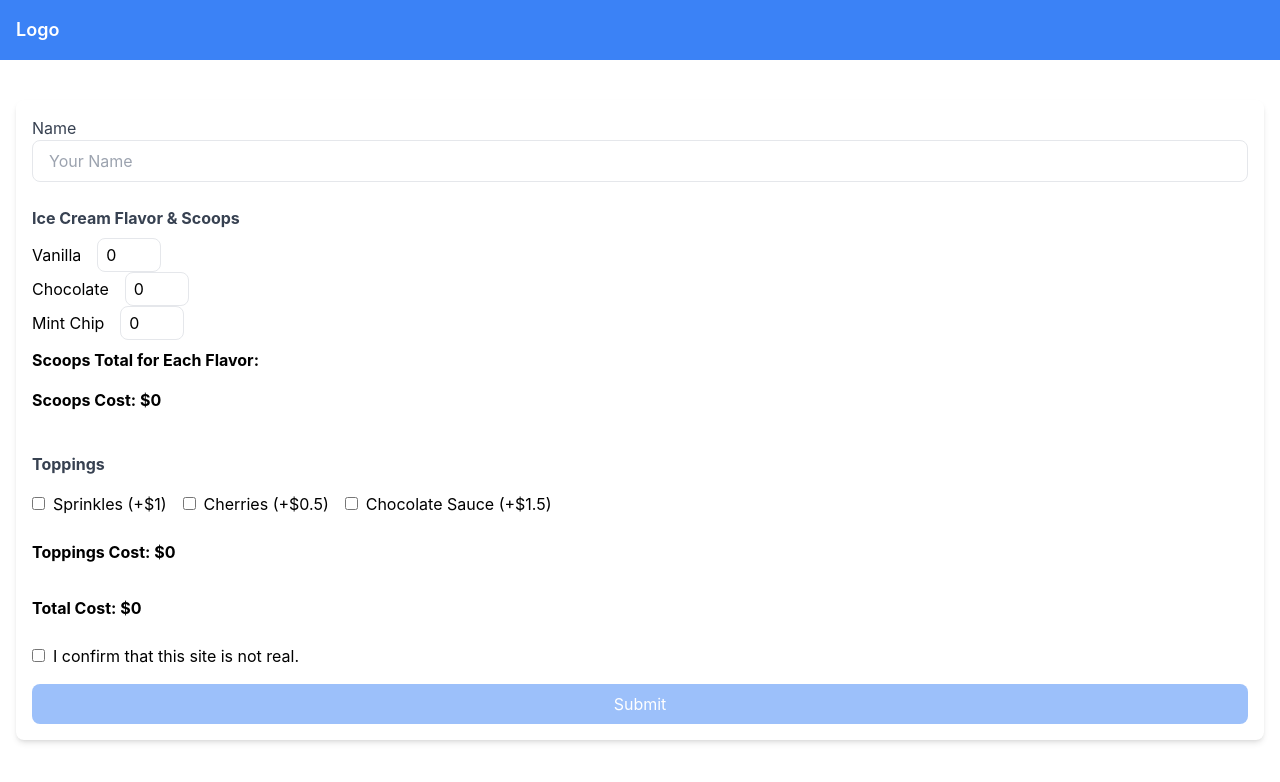
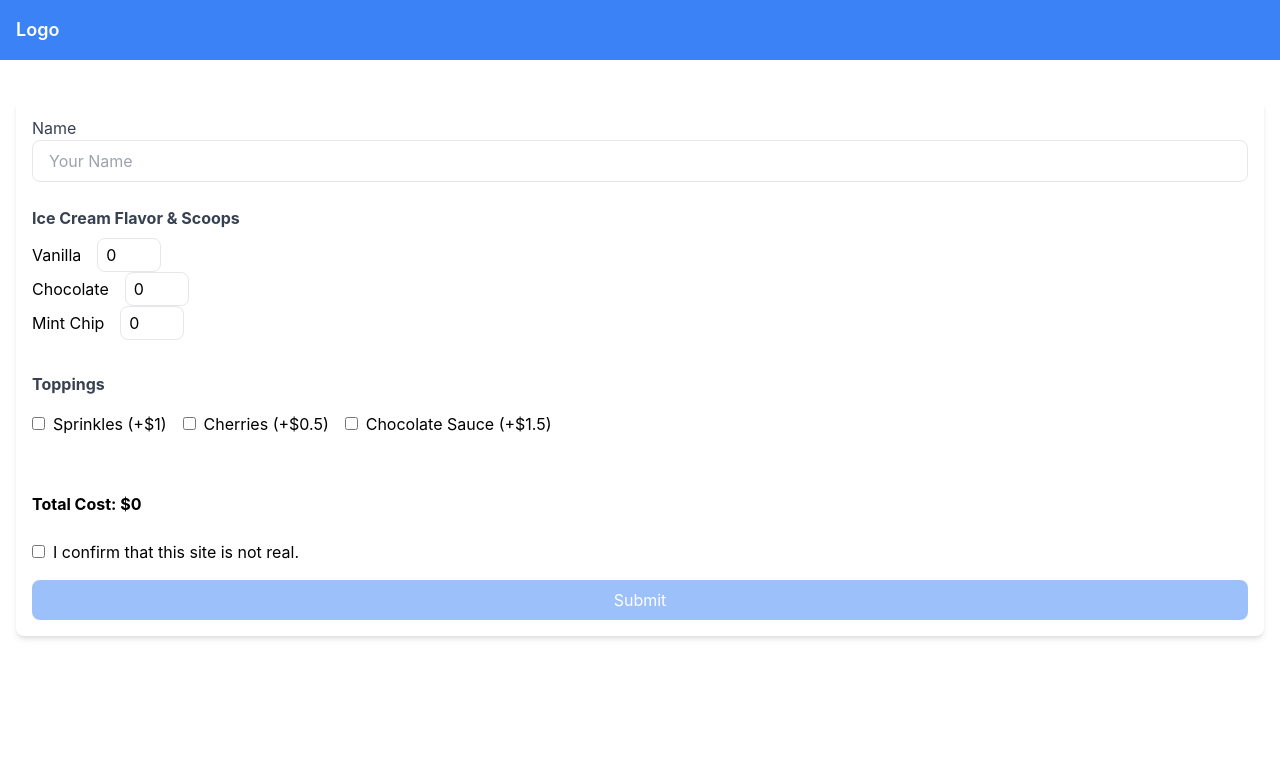
Before and after one commit to troias/Testing-App, a React (Create React App) app: page /summary-form in a window 1280 px wide. Shown: the top 782 px of the page. Built offline with nearby package versions, Linux system fonts and the light colour scheme.

Commit message:
rewrote context and form and tests

```diff
--- a/src/index.tsx
+++ b/src/index.tsx
@@ -8,6 +8,7 @@ import Layout from "./components/layout/layout";
 import MobileNavigation from "./components/navigation/mobileNavigation";
 import OrderSummary from "./pages/summary/OrderSummary";
 import SummaryForm from "./pages/summary/SummaryForm";
+import StoreProvider from "../src/store/storeContext";
 
 const routerInner = createBrowserRouter([
   { path: "/", element: <App /> },
@@ -25,10 +26,12 @@ const root = ReactDOM.createRoot(
 );
 root.render(
   <React.StrictMode>
-    <MobileNavigation />
-    <Layout>
-      <RouterProvider router={routerInner} />
-    </Layout>
+    <StoreProvider>
+      <MobileNavigation />
+      <Layout>
+        <RouterProvider router={routerInner} />
+      </Layout>
+    </StoreProvider>
   </React.StrictMode>
 );
 
--- a/src/pages/summary/SummaryForm.tsx
+++ b/src/pages/summary/SummaryForm.tsx
@@ -1,49 +1,58 @@
-import { useState } from "react";
+import React, { useContext, useState } from "react";
 import { Formik, Form, Field, ErrorMessage, FormikValues } from "formik";
 import * as Yup from "yup";
+import { StoreContext } from "../../store/storeContext";
 
-type Props = {};
+const IceCreamOrderForm = () => {
+  const [isChecked, setIsChecked] = useState(false);
+  const ctx = useContext(StoreContext);
 
-const toppings = [
-  { name: "Sprinkles", value: "Sprinkles", cost: 1 }, // Cost of each topping
-  { name: "Cherries", value: "Cherries", cost: 0.5 },
-  { name: "Chocolate Sauce", value: "Chocolate Sauce", cost: 1.5 },
-];
+  // Check if ctx exists before destructuring its properties
+  if (!ctx) {
+    // Handle the case where ctx is undefined, such as providing default values or rendering an error message
+    return (
+      <div>
+        Error: Unable to access store context.
+        {/* You can provide additional error handling or fallback UI here */}
+      </div>
+    );
+  }
 
-type Flavor = {
-  name: string;
-  value: string;
-  scoops: number;
-};
-
-export default function IceCreamOrderForm({}: Props) {
-  const [isChecked, setIsChecked] = useState(false);
-  const [totalScoops, setTotalScoops] = useState<number[]>([]);
+  const { flavors, toppings, customer, order } = ctx;
 
   const checkBoxHandler = () => {
     setIsChecked(!isChecked);
   };
 
-  const scoopCost = 2; // Cost of each scoop
+  const calculateTotalCost = () => {
+    // Calculate the total cost based on selected flavors and toppings
+    const flavorCost = flavors.reduce(
+      (total, flavor) => total + flavor.scoops * flavor.price, // Assuming price is per scoop
+      0
+    );
 
-  const flavours: Flavor[] = [
-    { name: "Vanilla", value: "Vanilla", scoops: 0 },
-    { name: "Chocolate", value: "Chocolate", scoops: 0 },
-    { name: "Mint Chip", value: "Mint Chip", scoops: 0 },
-  ];
+    // Add a null check for order
+    const toppingCost =
+      order?.toppings?.reduce((total, topping) => {
+        // Explicitly type topping as string
+        const selectedTopping = toppings.find(
+          (t) => t.value === (topping as unknown as string)
+        );
+        return total + (selectedTopping ? selectedTopping.price : 0);
+      }, 0) || 0; // Use 0 as the default value if order or toppings are undefined
 
-  // Initialize the iceCreamFlavors array with the correct structure
-  const initialIceCreamFlavors = flavours.map((flavor) => ({
-    ...flavor,
-    scoops: 0,
-  }));
+    return flavorCost + toppingCost;
+  };
 
   return (
     <div className="w-full mt-10 p-4 bg-white rounded-lg shadow-md">
       <Formik
         initialValues={{
           name: "",
-          iceCreamFlavors: initialIceCreamFlavors,
+          iceCreamFlavors: flavors.map((flavor) => ({
+            ...flavor,
+            scoops: 0,
+          })),
           toppings: [],
           scoopTotalCost: 0,
           toppingTotalCost: 0,
@@ -70,17 +79,16 @@ export default function IceCreamOrderForm({}: Props) {
         })}
         onSubmit={(values, { setSubmitting, resetForm }) => {
           // Calculate scoop total cost
-          const scoopTotalCost =
-            totalScoops.reduce((a, b) => a + b, 0) * scoopCost;
+          const scoopTotalCost = values.iceCreamFlavors.reduce(
+            (total, flavor) => total + flavor.scoops * flavor.price,
+            0
+          );
 
           // Calculate topping total cost
-          const toppingTotalCost = values.toppings.reduce(
-            (total: number, topping: string) => {
-              const selectedTopping = toppings.find((t) => t.value === topping);
-              return total + (selectedTopping ? selectedTopping.cost : 0);
-            },
-            0
-          );
+          const toppingTotalCost = values.toppings.reduce((total, topping) => {
+            const selectedTopping = toppings.find((t) => t.value === topping);
+            return total + (selectedTopping ? selectedTopping.price : 0);
+          }, 0);
 
           // Calculate grand total
           const grandTotal = scoopTotalCost + toppingTotalCost;
@@ -126,10 +134,16 @@ export default function IceCreamOrderForm({}: Props) {
               <label className="block text-gray-700 py-2 font-bold">
                 Ice Cream Flavor & Scoops
               </label>
-              {flavours.map((flavor, index) => (
+              {flavors.map((flavor, index) => (
                 <div key={flavor.value} className="flex items-center">
-                  <label className="mr-4">{flavor.name}</label>
+                  <label
+                    className="mr-4"
+                    htmlFor={`iceCreamFlavors.${index}.scoops`}
+                  >
+                    {flavor.name}
+                  </label>
                   <input
+                    id={`iceCreamFlavors.${index}.scoops`}
                     type="number"
                     min="0"
                     max="5"
@@ -142,9 +156,7 @@ export default function IceCreamOrderForm({}: Props) {
                       );
 
                       // Update the total scoops count for this flavor
-                      const newTotalScoops = [...totalScoops];
-                      newTotalScoops[index] = parseInt(e.target.value, 10) || 0;
-                      setTotalScoops(newTotalScoops);
+                      // You may need to implement this part based on your specific requirements
                     }}
                     className="mr-2 w-16 px-2 py-1 border rounded-lg focus:ring focus:ring-blue-300"
                   />
@@ -155,18 +167,7 @@ export default function IceCreamOrderForm({}: Props) {
                 component="div"
                 className="text-red-500"
               />
-              <div className="py-2 font-bold">
-                Scoops Total for Each Flavor:
-                {totalScoops.map((scoops, index) => (
-                  <span key={index} className="ml-2">
-                    {flavours[index].name}: {scoops}
-                  </span>
-                ))}
-              </div>
-              <div className="py-2 font-bold">
-                Scoops Cost: $
-                {totalScoops.reduce((a, b) => a + b, 0) * scoopCost}
-              </div>
+              {/* Add code here to display scoops total */}
             </div>
             <div>
               <label className="block text-gray-700 py-4 font-bold">
@@ -181,19 +182,13 @@ export default function IceCreamOrderForm({}: Props) {
                       value={topping.value}
                       className="mr-2"
                     />
-                    {topping.name} (+${topping.cost})
+                    {topping.name} (+${topping.price})
                   </label>
                 ))}
               </div>
             </div>
             <div className="py-2 font-bold">
-              Toppings Cost: $
-              {values.toppings.reduce((total: number, topping: string) => {
-                const selectedTopping = toppings.find(
-                  (t) => t.value === topping
-                );
-                return total + (selectedTopping ? selectedTopping.cost : 0);
-              }, 0)}
+              {/* Add code here to display toppings cost */}
             </div>
             <div className="py-2 font-bold">
               Total Cost: ${values.grandTotal}
@@ -233,4 +228,6 @@ export default function IceCreamOrderForm({}: Props) {
       </Formik>
     </div>
   );
-}
+};
+
+export default IceCreamOrderForm;
--- /dev/null
+++ b/src/store/storeContext.tsx
@@ -0,0 +1,101 @@
+import { ReactNode, createContext } from "react";
+import PropTypes from "prop-types";
+
+interface Flavor {
+  name: string;
+  value: string;
+  scoops: number;
+  price: number;
+}
+
+interface Topping {
+  name: string;
+  value: string;
+  price: number;
+}
+
+interface Customer {
+  name: string;
+  email: string;
+  phone: string;
+  address: string;
+  city: string;
+  state: string;
+  zip: string;
+}
+
+interface Order {
+  iceCreamFlavors: Flavor[];
+  toppings: Topping[];
+  customer: Customer;
+  status: "pending" | "completed";
+  calculateTotalCost: () => number;
+  grandTotal: number;
+}
+
+interface IceCreamContext {
+  flavors: Flavor[];
+  toppings: Topping[];
+  customer?: Customer;
+  order?: Order;
+}
+
+export const iceCreamContext: IceCreamContext = {
+  flavors: [
+    { name: "Vanilla", value: "Vanilla", scoops: 0, price: 0 },
+    { name: "Chocolate", value: "Chocolate", scoops: 0, price: 0 },
+    { name: "Mint Chip", value: "Mint Chip", scoops: 0, price: 0 },
+  ],
+  toppings: [
+    { name: "Sprinkles", value: "Sprinkles", price: 1 },
+    { name: "Cherries", value: "Cherries", price: 0.5 },
+    { name: "Chocolate Sauce", value: "Chocolate Sauce", price: 1.5 },
+  ],
+  customer: {
+    name: "",
+    email: "",
+    phone: "",
+    address: "",
+    city: "",
+    state: "",
+    zip: "",
+  },
+  order: {
+    iceCreamFlavors: [],
+    toppings: [],
+    customer: {
+      name: "",
+      email: "",
+      phone: "",
+      address: "",
+      city: "",
+      state: "",
+      zip: "",
+    },
+    status: "pending",
+    calculateTotalCost: () => 0,
+    grandTotal: 0,
+  },
+};
+
+export const StoreContext = createContext<IceCreamContext | undefined>(
+  undefined
+);
+
+type StoreProviderProps = {
+  children: ReactNode;
+};
+
+const StoreProvider = ({ children }: StoreProviderProps) => {
+  return (
+    <StoreContext.Provider value={iceCreamContext}>
+      {children}
+    </StoreContext.Provider>
+  );
+};
+
+StoreProvider.propTypes = {
+  children: PropTypes.node.isRequired,
+};
+
+export default StoreProvider;
```
Also changed, not shown: 1 other file (tests, documents, lock files or other folders).
